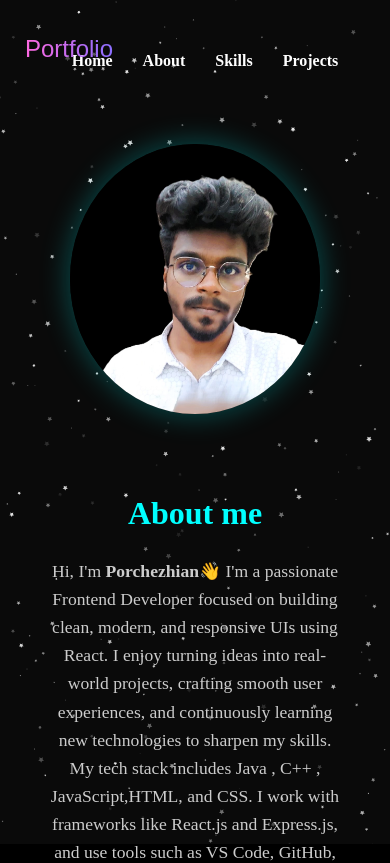
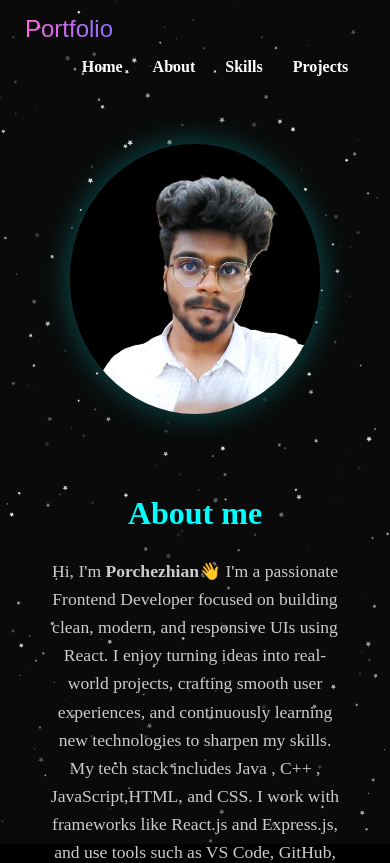
Before and after one commit to chezhianch/Animated-React-Portfolio, a React (Vite) app: page /about in a window 390 px wide. Shown: the top 863 px of the page. Built offline with nearby package versions, Linux system fonts and the light colour scheme.

Commit message:
Update App.css

```diff
--- a/src/App.css
+++ b/src/App.css
@@ -413,10 +413,13 @@ gap: 30px;
   .navbar {
     flex-direction: column;
     left: 0;
-    top: 30px;
+    top: 10px;
     padding: 0;
   }
-
+.align{
+position:relative;
+  top:20px;
+}
   .navbar-container {
     flex-direction: column;
     align-items: center;
```
